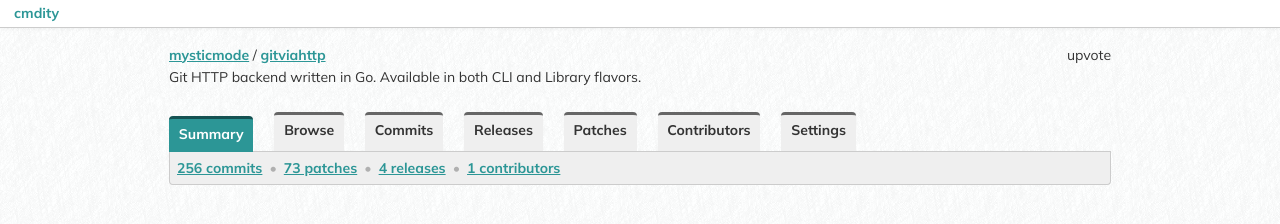
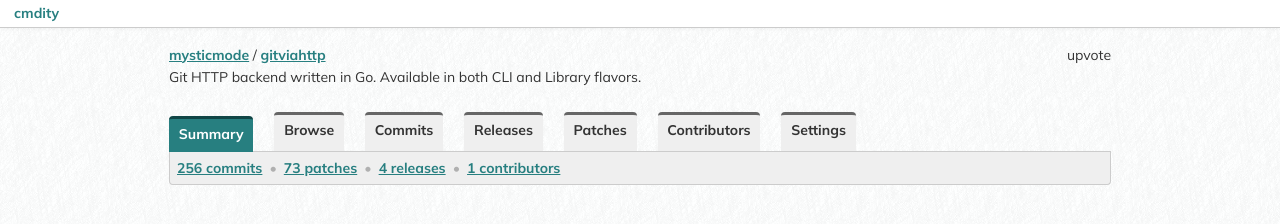
Before and after one commit to cmdity/cmdity, a website: page index.html in a window 1280 px wide. Drawn offline with Linux system fonts and the light colour scheme.

Commit message:
primary brand color update

```diff
--- a/public/scss/_layout.scss
+++ b/public/scss/_layout.scss
@@ -21,7 +21,7 @@ body {
 a {
   font-family: "Mulish", sans-serif;
   font-size: 14px;
-  color: #2C9696;
+  color: #277f80;
   transition: color 0.1s linear;
 
   &:hover {
--- a/public/scss/components/_tabs.scss
+++ b/public/scss/components/_tabs.scss
@@ -21,9 +21,9 @@
     }
 
     &.active, &:hover {
-      background: #2c9696;
+      background: #277f80;
       color: white;
-      border-top: 3px solid #155252;
+      border-top: 3px solid #114646;
       transform: translateY(4px);
     }
   }
```
Also changed, not shown: public/css/style.css.
